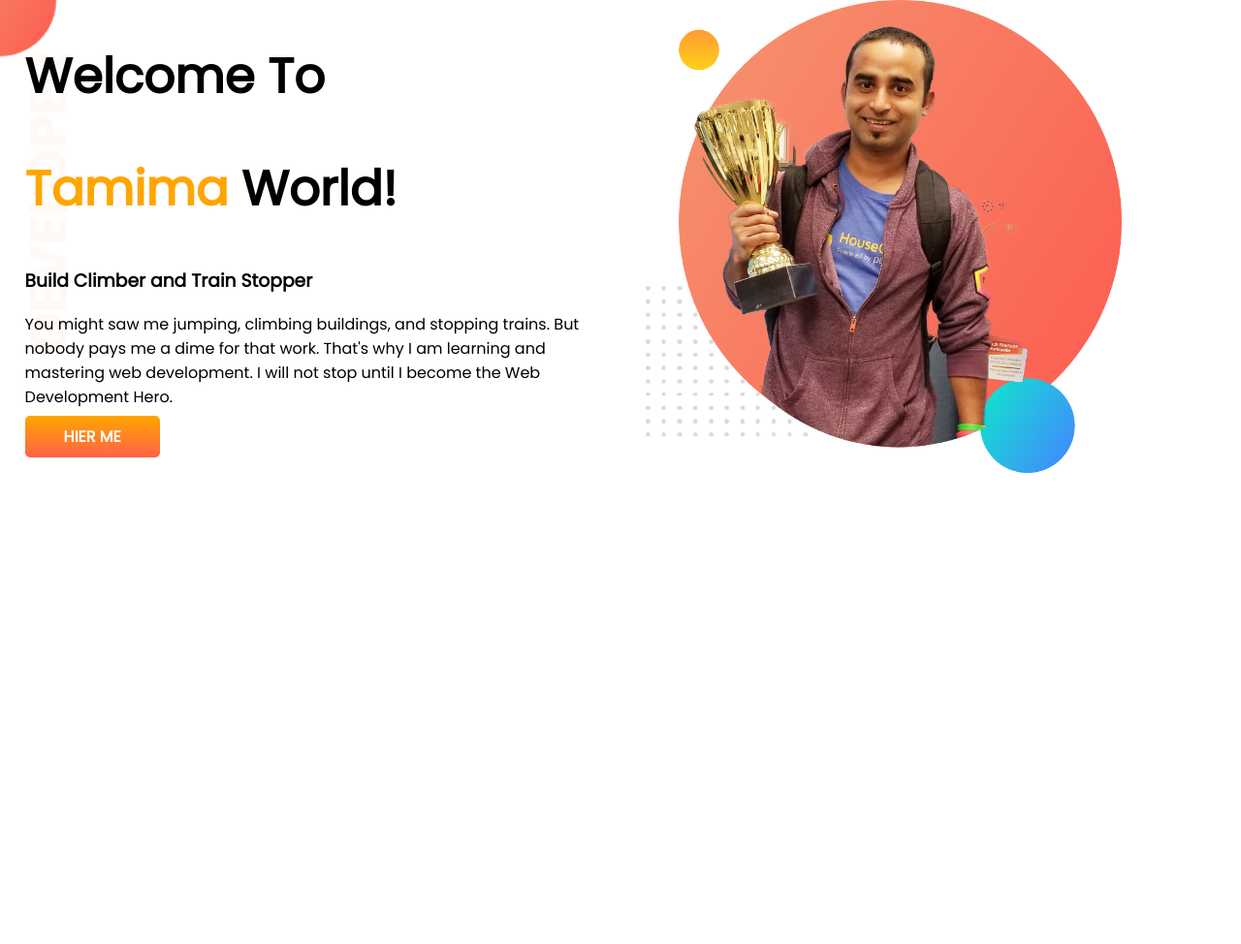
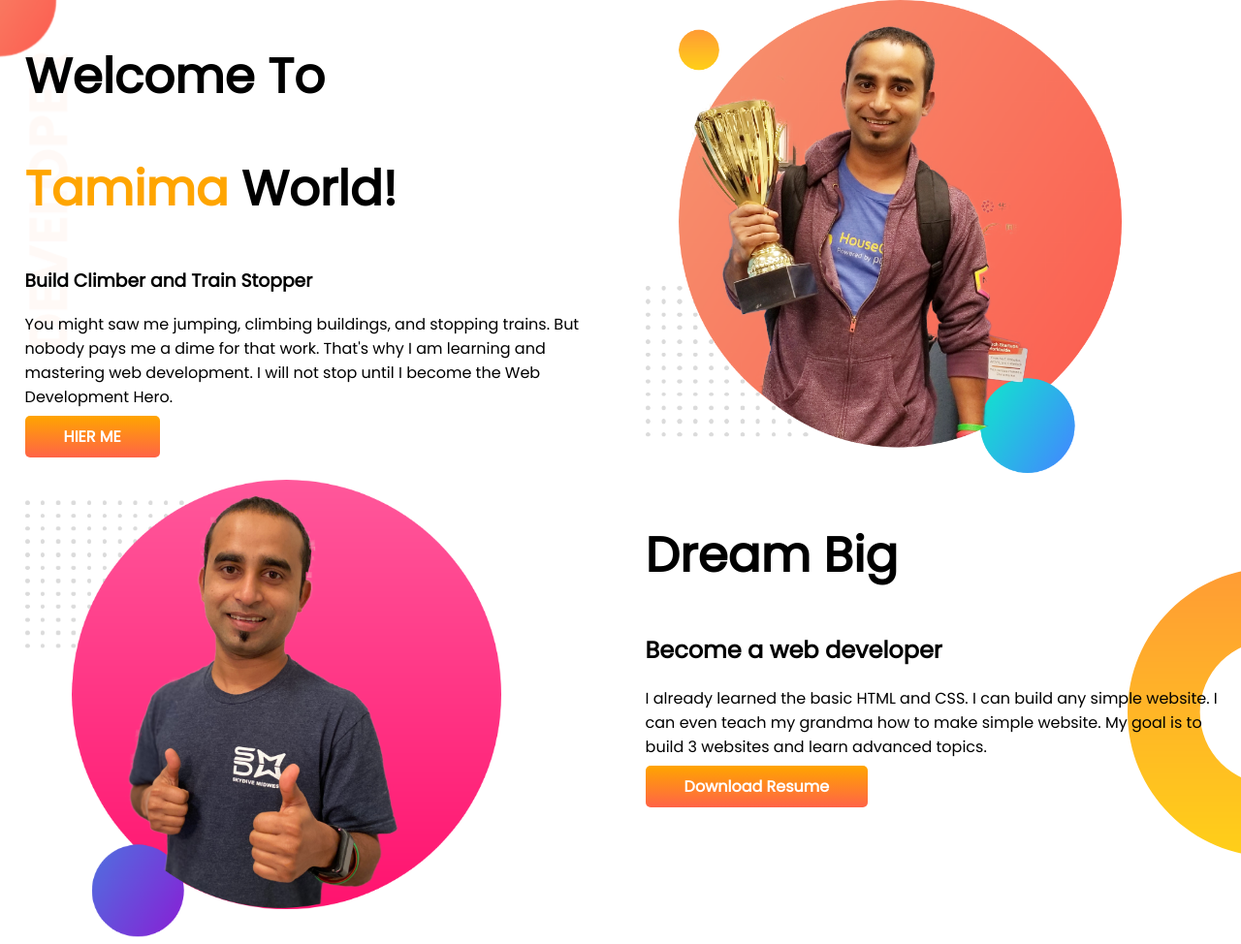
Before and after one commit to tamima07/developer-portfolio, a plain HTML site: page index.html in a window 1280 px wide. Shown: the whole page at 97% size. Before the commit the page ends 800 px from the top, so only its background shows below. Drawn offline with Linux system fonts and the light colour scheme.

Commit message:
dream big

```diff
--- a/index.html
+++ b/index.html
@@ -30,7 +30,19 @@
             <img src="images/jhankar.png" alt="">
         </div>
     </section>
-
+    <section class="dream-big">
+        <div class="half-width">
+            <img src="images/jhankar2.png" alt="">
+        </div>
+        <div class="half-width">
+            <h1>Dream Big</h1>
+            <h2>Become a web developer</h2>
+            <p>I already learned the basic HTML and CSS. I can build any simple website. I can even teach my grandma how
+                to make simple website. My goal is to build 3 websites and learn advanced topics.</p>
+            <a href="https://www.linkedin.com/in/tamima-binte-mannan-5070a01b6/" target="_blank"
+                class="link-button">Download Resume</a>
+        </div>
+    </section>
 
 </body>
 
--- a/style.css
+++ b/style.css
@@ -30,3 +30,8 @@ section{
     background-image: url(images/top-banner.png);
     background-repeat: no-repeat;
 }
+.dream-big{
+    background-image: url(images/dream-bg.png);
+    background-repeat: no-repeat;
+    background-position: right;
+}
```
